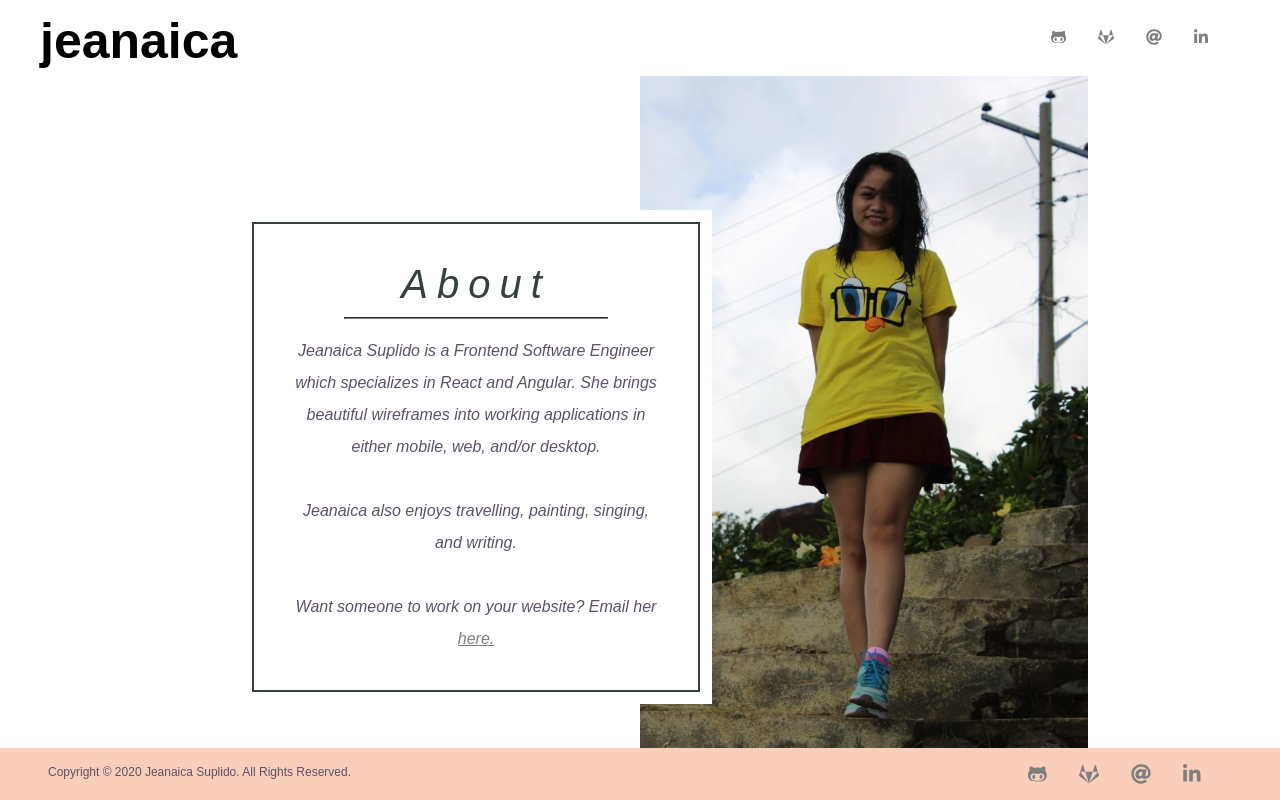
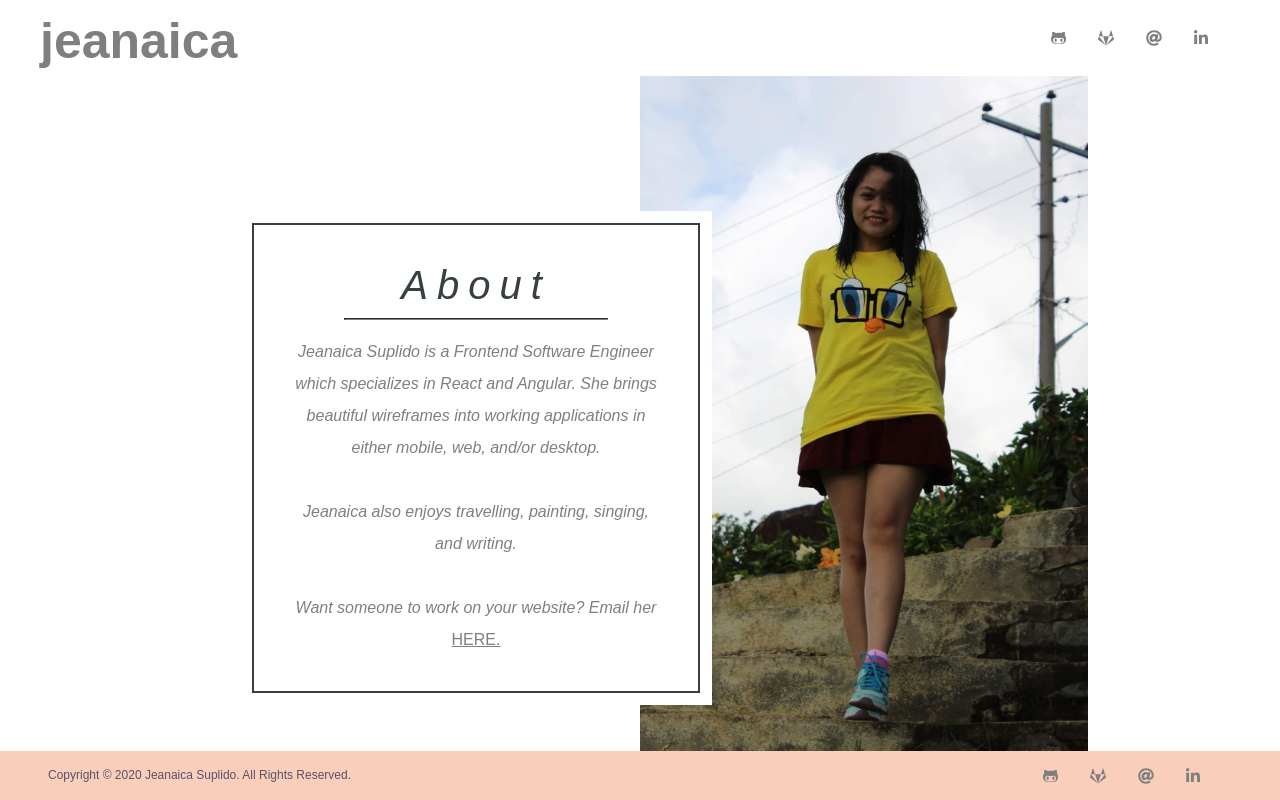
Before and after one commit to jeanaica/jeanaica-blog, a React (Create React App) app: page / in a window 1280 px wide. Built offline with nearby package versions, Linux system fonts and the light colour scheme; a web font is replaced by a local one.

Commit message:
💄 Update styling

```diff
--- a/src/styles/_color.scss
+++ b/src/styles/_color.scss
@@ -15,3 +15,6 @@ $primary-6: #bdb9c2;
 $primary-7: #cecad1;
 $primary-8: #dedce0;
 $primary-9: #eeedef;
+
+/* ====BORDER  ====== */
+$border: #707070;
--- a/src/styles/_mixins.scss
+++ b/src/styles/_mixins.scss
@@ -19,7 +19,7 @@
 }
 
 @mixin portrait {
-  @media (max-width: #{$screen-ipad-portrait}) {
+  @media only screen and (min-device-width: $screen-sm-min) and (max-width: #{$screen-ipad-portrait}) {
     @content;
   }
 }
@@ -42,6 +42,24 @@
   }
 }
 
+@mixin md-and-up {
+  @media (min-width: #{$screen-sm-min}) {
+    @content;
+  }
+}
+
+@mixin lg-and-up {
+  @media (min-width: #{$screen-lg-min}) {
+    @content;
+  }
+}
+
+@mixin portrait-and-up {
+  @media (min-width: #{$screen-ipad-portrait}) {
+    @content;
+  }
+}
+
 // Custom devices
 @mixin rwd($screen) {
   $px: 'px';
--- a/src/styles/_typography.scss
+++ b/src/styles/_typography.scss
@@ -1,3 +1,6 @@
+@import '~styles/color';
+@import '~styles/mixins';
+
 @font-face {
   font-family: 'learning-curve';
   src: url('/fonts/learning-curve.ttf') format('truetype');
@@ -17,19 +20,36 @@ h5 {
   font-family: kazimir, sans-serif;
   font-weight: 400;
   font-style: italic;
-  font-size: 40px;
+  font-size: 1rem;
   letter-spacing: 9px;
   line-height: 3.125rem;
   margin: 0;
+
+  @include sm-and-up {
+    font-size: 40px;
+  }
 }
 
 h6 {
   font-family: brandon-grotesque, sans-serif;
   font-weight: 400;
   font-style: normal;
-  font-size: 40px;
+  font-size: 1rem;
   line-height: 2.5rem;
   margin: 0;
+
+  @include sm-and-up {
+    font-size: 40px;
+  }
+}
+
+h1,
+h2,
+h3,
+h4,
+h5,
+h6 {
+  color: $primary;
 }
 
 body,
@@ -41,6 +61,15 @@ p {
   line-height: 2rem;
   letter-spacing: 0;
   margin: 0;
+  color: $secondary;
+}
+
+span {
+  font-family: brandon-grotesque, sans-serif;
+  font-size: 1rem;
+  font-style: normal;
+  line-height: 0.75rem;
+  color: $secondary;
 }
 
 .subtitle {
@@ -55,6 +84,7 @@ p {
   -webkit-line-clamp: 3;
   -webkit-box-orient: vertical;
   overflow: hidden;
+  color: $secondary;
 }
 
 button {
@@ -63,4 +93,19 @@ button {
   font-style: normal;
   font-size: 16px;
   line-height: 0.75rem;
+  color: $primary;
 }
+
+a {
+  font-family: brandon-grotesque, sans-serif;
+  font-size: 1rem;
+  font-style: normal;
+  line-height: 0.75rem;
+  text-transform: uppercase;
+  text-decoration: none;
+  color: $secondary;
+
+  &:hover {
+    text-decoration: underline;
+  }
+}
```
